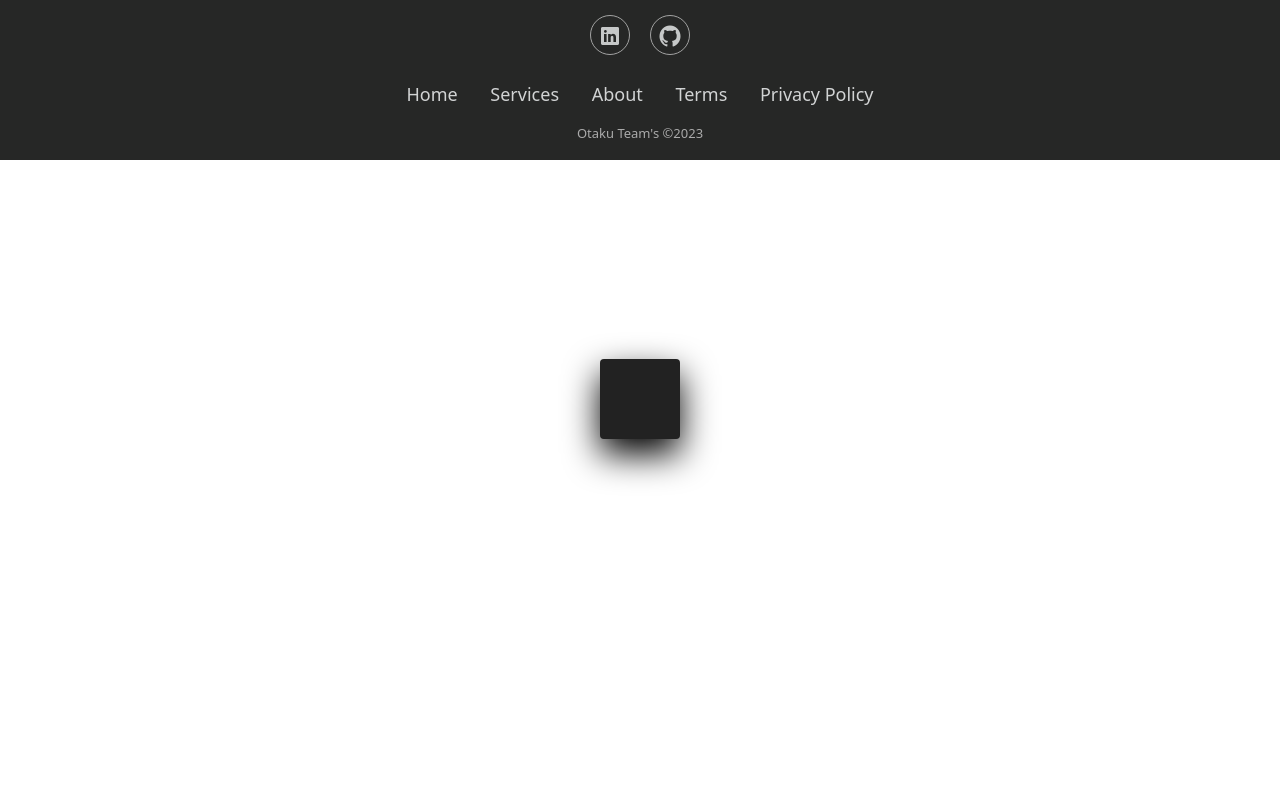
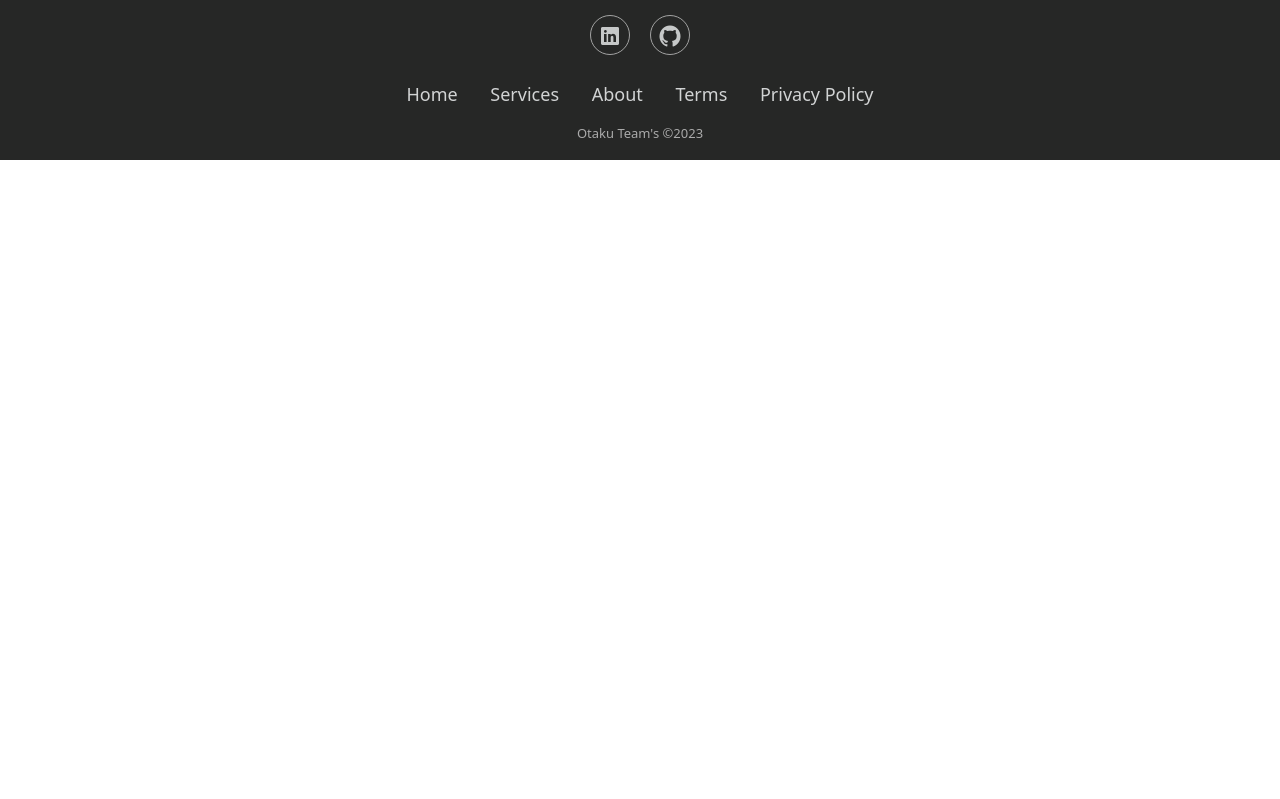
Before and after one commit to alfred-saker/blog_otaku, a Django app: page /reset_password_complete/ in a window 1280 px wide. Shown: the part 381-1180 px from the top of the page. After the commit the page ends 541 px from the top, so only its background shows below. Run offline with Django 4.2, Linux system fonts and the light colour scheme.

Commit message:
Another commit

```diff
--- a/manga_blog/accounts_user/templates/accounts/base.html
+++ b/manga_blog/accounts_user/templates/accounts/base.html
@@ -17,7 +17,7 @@
 
 {% block content %}
 
-<!-- JS de Bootstrap 5 (Inclure jQuery et Popper.js avant Bootstrap JS) -->
+
 
 {% endblock %}
 <div class="footer-basic">
--- a/manga_blog/accounts_user/templates/accounts/profil_user.html
+++ b/manga_blog/accounts_user/templates/accounts/profil_user.html
@@ -1,7 +1,9 @@
 {% extends 'accounts/base.html' %}
 {% load static %}
+
 {% block content %}
 {% include 'accounts/navbar.html' %}
+
 <hr>
 <section style="background-color: #eee;">
   {% if messages %}
--- a/manga_blog/static/css/style.css
+++ b/manga_blog/static/css/style.css
@@ -159,117 +159,6 @@ text-align: center;
   color: white;
 }
 
-section
-{
-  position: absolute;
-  width: 100%;
-  height:100%;
-  display: flex;
-  justify-content: center;
-  align-items: center;
-  gap: 2px;
-  flex-wrap: wrap;
-  /* overflow: hidden; */
-}
-
-section span
-{
-  color: white;
-}
-
-
-section .signin
-{
-  position: absolute;
-  max-width: 100%;
-  background: #222;
-  z-index: 1000;
-  display: flex;
-  justify-content: center;
-  align-items: center;
-  padding: 40px;
-  border-radius: 4px;
-  box-shadow: 0 15px 35px rgba(0,0,0,9);
-}
-section .signin .content
-{
-  position: relative;
-  width: 100%;
-  display: flex;
-  justify-content: center;
-  align-items: center;
-  flex-direction: column;
-  gap: 40px;
-}
-section .signin .content h2
-{
-  font-size: 2em;
-  color: #0f0;
-}
-section .signin .content .text-mdp
-{
-  width:auto;
-  font-size: 20px;
-  color: white;
-  /* text-transform: uppercase; */
-}
-section .signin .content .form
-{
-  width: 100%;
-  display: flex;
-  flex-direction: column;
-  gap: 25px;
-}
-section .signin .content .form .inputBox
-{
-  /* position: relative; */
-  width: 50vw;
-}
-section .signin .content .form .inputBox input
-{
-  position: relative;
-  width: 100%;
-  background: #333;
-  border: none;
-  outline: none;
-  padding: 25px 10px 7.5px;
-  border-radius: 4px;
-  color: #fff;
-  font-weight: 500;
-  font-size: 1em;
-}
-
-.signin .content .form .links
-{
-  position: relative;
-  width: 100%;
-  display: flex;
-  justify-content: space-between;
-}
-.signin .content .form .links a
-{
-  color: #fff;
-  text-decoration: none;
-}
-.signin .content .form .links a:nth-child(2)
-{
-  color: #0f0;
-  font-weight: 600;
-}
-.signin .content .form .inputBox input[type="submit"]
-{
-  padding: 10px;
-  background: #0f0;
-  color: #000;
-  font-weight: 600;
-  font-size: 1.35em;
-  letter-spacing: 0.05em;
-  cursor: pointer;
-}
-input[type="submit"]:active
-{
-  opacity: 0.6;
-}
 @media (max-width: 900px)
 {
   section span
@@ -278,14 +167,7 @@ input[type="submit"]:active
     height: calc(10vw - 2px);
   }
 }
-@media (max-width: 600px)
-{
-  section span
-  {
-    width: calc(20vw - 2px);
-    height: calc(20vw - 2px);
-  }
-}
+
 article{
   margin-top: 2em;
 }
```
Also changed, not shown: manga_blog/static/images/categorie_images/meilleurs-personnages-my-hero-academia.webp (added).
